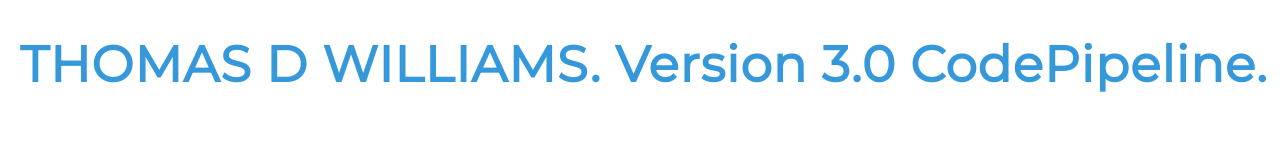
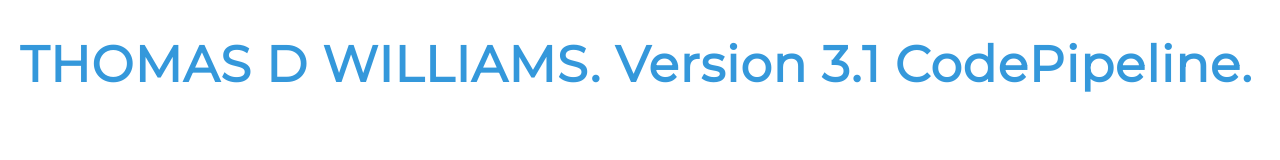
Before and after one commit to halehan/my-portfolio, a plain HTML site: page index.html in a window 1280 px wide. Shown: the top 160 px of the page. Drawn offline with Linux system fonts and the light colour scheme.

Commit message:
Changed html header to v3

```diff
--- a/index.html
+++ b/index.html
@@ -15,7 +15,7 @@
     <main class="overflow--auto">
       <h1 class="color--skyBlue section__heading--largest">
         <!--Your name goes here -->
-        THOMAS D WILLIAMS.  Version 3.0 CodePipeline.
+        THOMAS D WILLIAMS.  Version 3.1 CodePipeline.
       </h1>
 
       <ul class="section--social">
```
